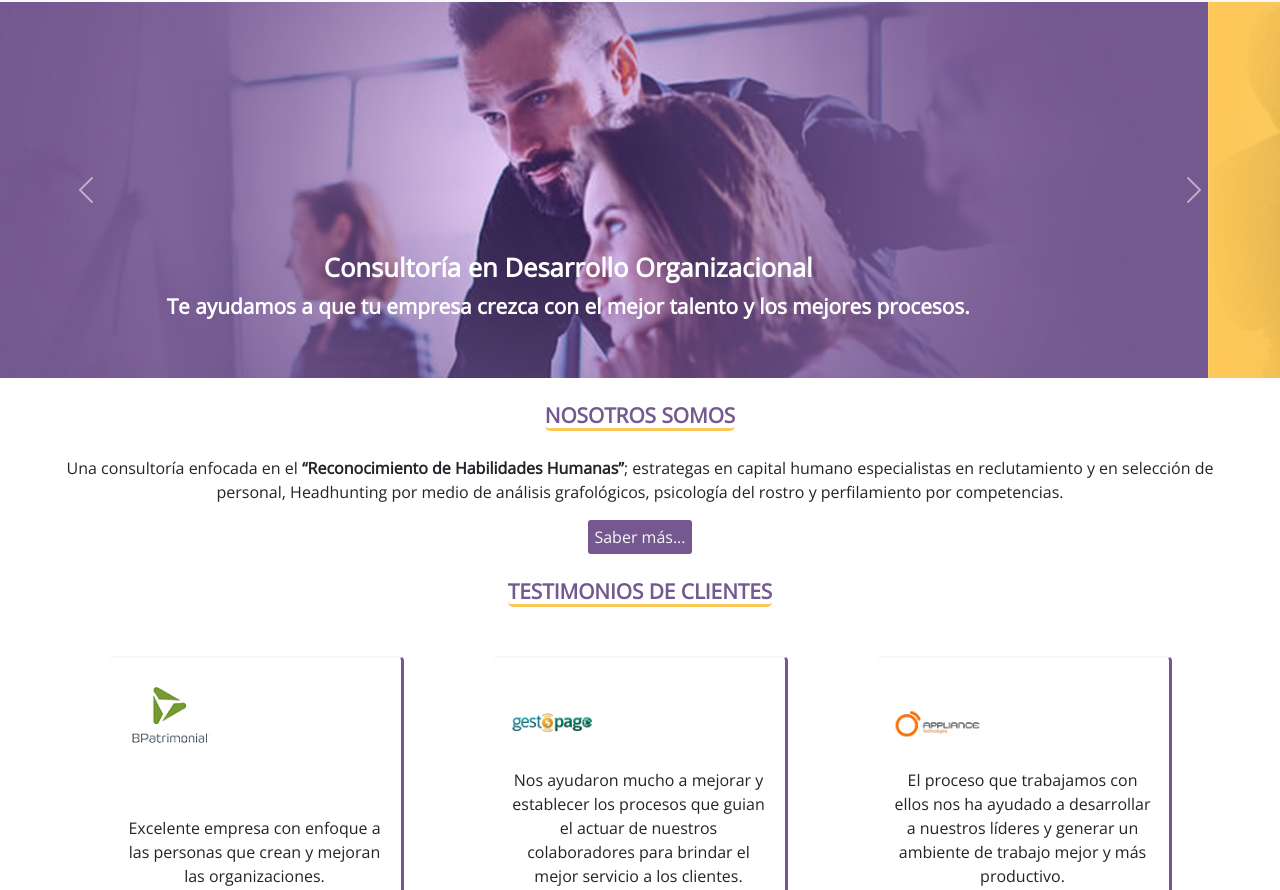
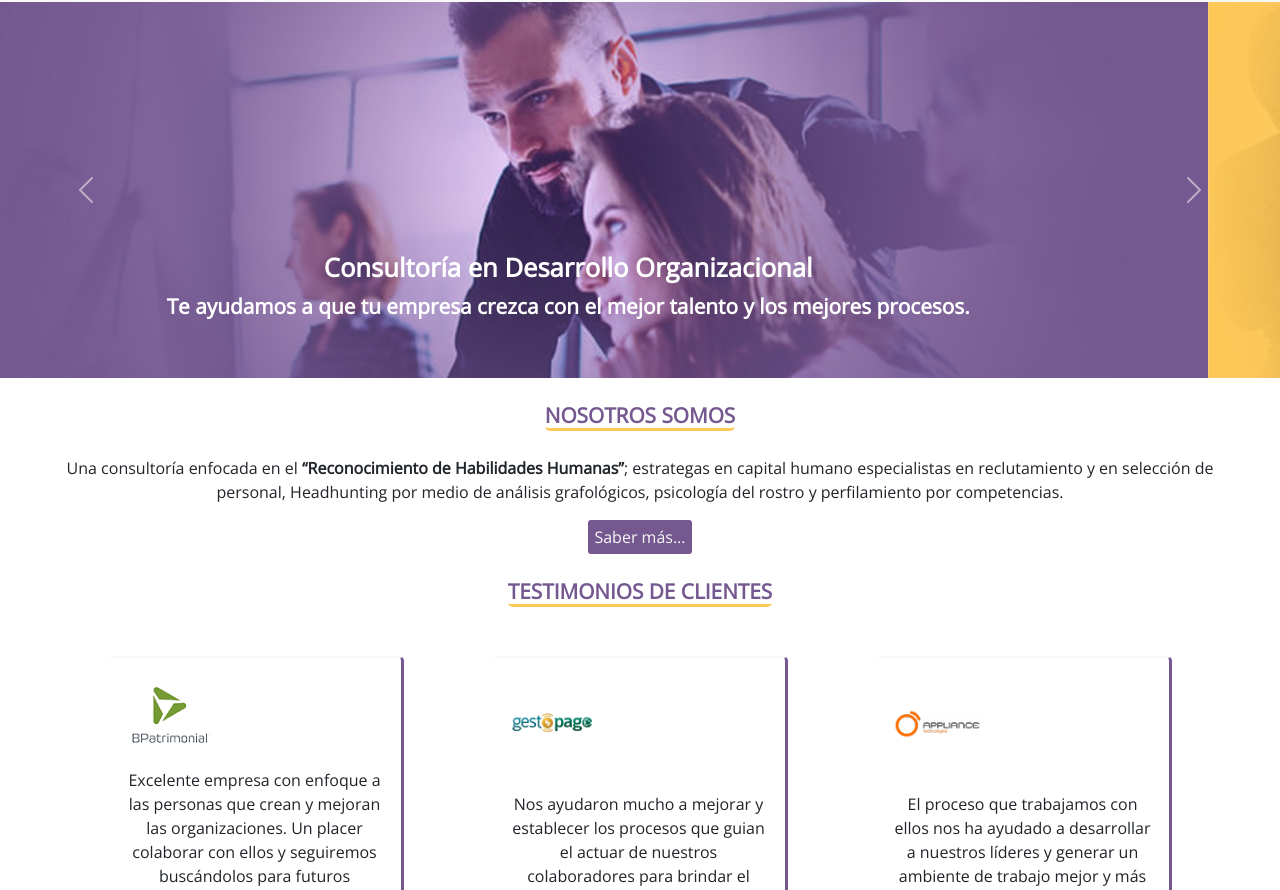
Before and after one commit to EdBrem/Bremen_coder, a website: page index.html in a window 1280 px wide. Shown: the part 62-952 px from the top of the page. Drawn offline with nearby package versions, Linux system fonts and the light colour scheme.

Commit message:
cambios proyecto final

```diff
--- a/index.html
+++ b/index.html
@@ -79,7 +79,7 @@
             <div class="contenedor__tercios">
                 <div class="contenedor__item">
                     <img src="img/bpatrimonial.png" alt="bpatrimonial" width="90px">
-                    <p>Excelente empresa con enfoque a las personas que crean y mejoran las organizaciones.</p>
+                    <p>Excelente empresa con enfoque a las personas que crean y mejoran las organizaciones. Un placer colaborar con ellos y seguiremos buscándolos para futuros proyectos.</p>
                 </div>
                 <div class="contenedor__item">
                     <img src="img/gestopago.png" alt="gesto_pago" width="90px">
```
